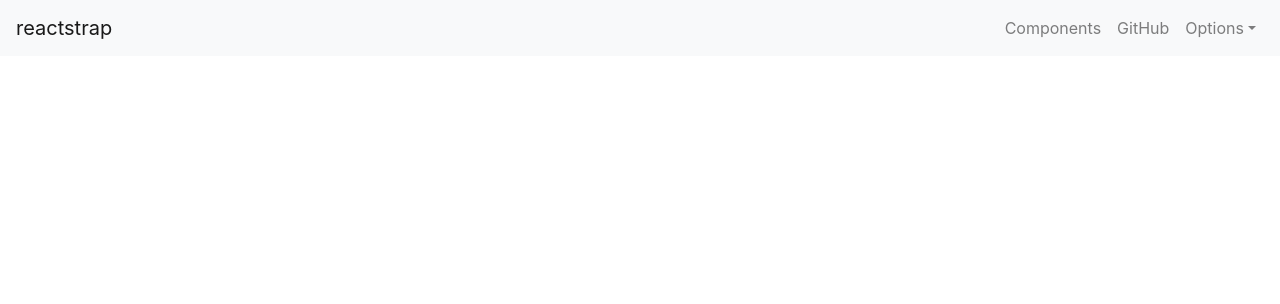
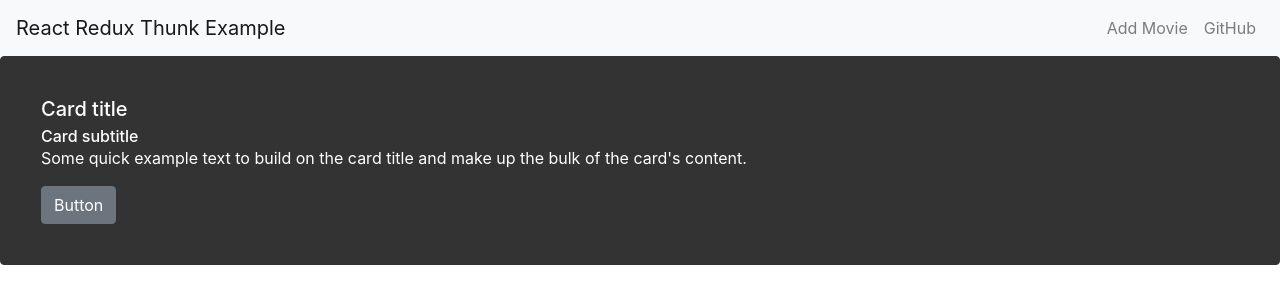
Before and after one commit to andrasfelfoldi/react-redux-thunk-example, a React (Create React App) app: page / in a window 1280 px wide. Shown: the top 304 px of the page. Built offline with nearby package versions, Linux system fonts and the light colour scheme.

Commit message:
added card

```diff
--- a/src/App.js
+++ b/src/App.js
@@ -1,11 +1,13 @@
 import React, { Component } from 'react';
 import Navbar from './component/Navbar';
+import MovieCard from './component/MovieCard';
 
 class App extends Component {
   render() {
     return (
       <div className="App">
         <Navbar />
+        <MovieCard />
       </div>
     );
   }
--- /dev/null
+++ b/src/component/MovieCard.js
@@ -0,0 +1,20 @@
+import React from 'react';
+import { Card, CardImg, CardText, CardBody,
+  CardTitle, CardSubtitle, Button } from 'reactstrap';
+
+const MovieCard = (props) => {
+  return (
+    <div>
+      <Card body inverse style={{ backgroundColor: '#333', borderColor: '#333' }}>
+        <CardBody>
+          <CardTitle>Card title</CardTitle>
+          <CardSubtitle>Card subtitle</CardSubtitle>
+          <CardText>Some quick example text to build on the card title and make up the bulk of the card's content.</CardText>
+          <Button>Button</Button>
+        </CardBody>
+      </Card>
+    </div>
+  );
+};
+
+export default MovieCard;
--- a/src/component/Navbar.js
+++ b/src/component/Navbar.js
@@ -30,33 +30,16 @@ export default class Example extends React.Component {
     return (
       <div>
         <Navbar color="light" light expand="md">
-          <NavbarBrand href="/">reactstrap</NavbarBrand>
+          <NavbarBrand href="/">React Redux Thunk Example</NavbarBrand>
           <NavbarToggler onClick={this.toggle} />
           <Collapse isOpen={this.state.isOpen} navbar>
             <Nav className="ml-auto" navbar>
               <NavItem>
-                <NavLink href="/components/">Components</NavLink>
+                <NavLink href="/addmovie/">Add Movie</NavLink>
               </NavItem>
               <NavItem>
-                <NavLink href="https://github.com/reactstrap/reactstrap">GitHub</NavLink>
+                <NavLink href="https://github.com/andrasfelfoldi/react-redux-thunk-example">GitHub</NavLink>
               </NavItem>
-              <UncontrolledDropdown nav inNavbar>
-                <DropdownToggle nav caret>
-                  Options
-                </DropdownToggle>
-                <DropdownMenu right>
-                  <DropdownItem>
-                    Option 1
-                  </DropdownItem>
-                  <DropdownItem>
-                    Option 2
-                  </DropdownItem>
-                  <DropdownItem divider />
-                  <DropdownItem>
-                    Reset
-                  </DropdownItem>
-                </DropdownMenu>
-              </UncontrolledDropdown>
             </Nav>
           </Collapse>
         </Navbar>
```
Also changed, not shown: 1 other file (tests, documents, lock files or other folders).
